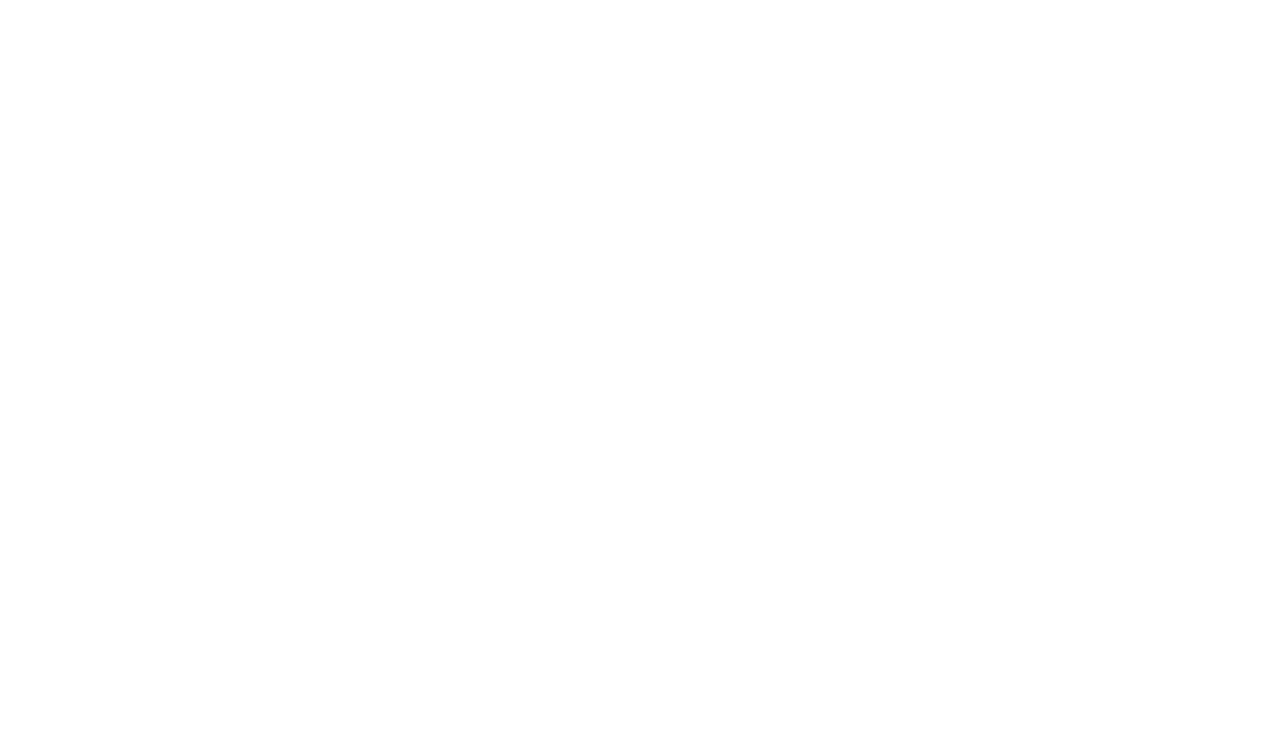
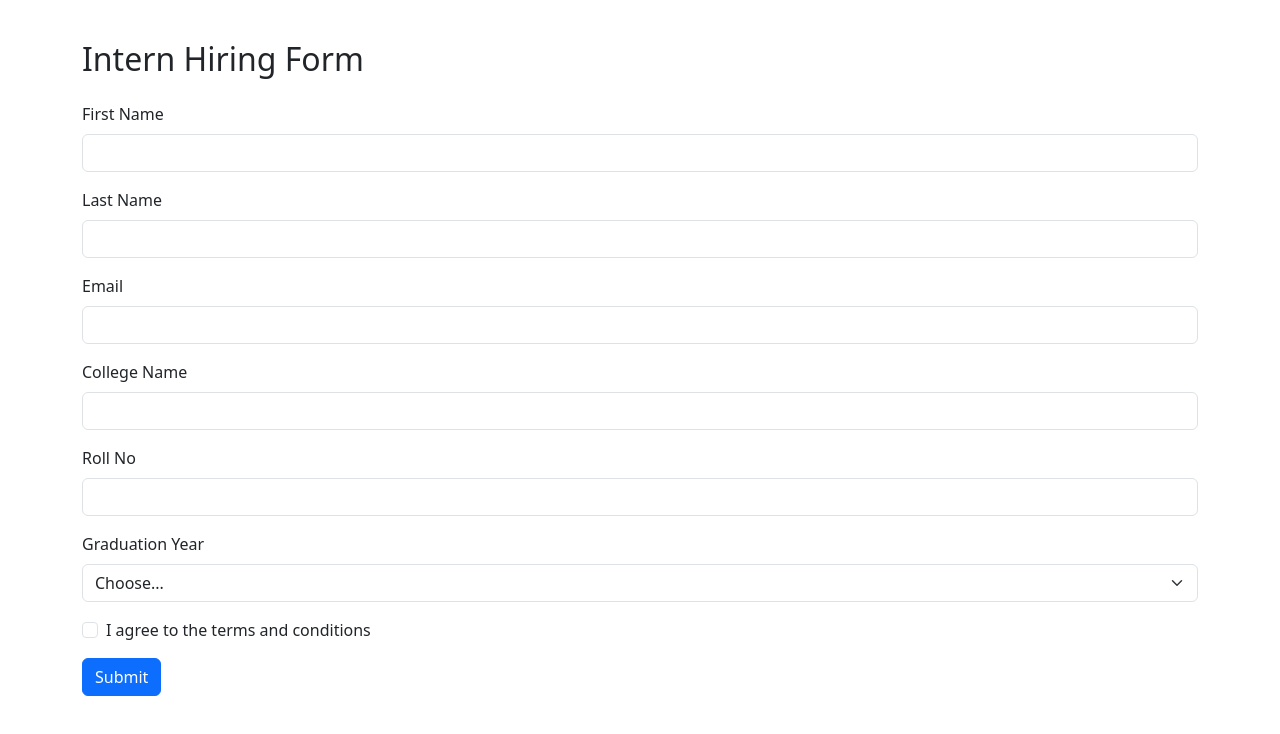
Before and after one commit to acciojob/bootstrap-form-easy-SaiKiran93814, a website: page main.html in a window 1280 px wide. Drawn offline with nearby package versions, Linux system fonts and the light colour scheme.

Commit message:
created a submission

```diff
--- a/main.html
+++ b/main.html
@@ -4,12 +4,91 @@
 
 <head>
 	<link rel="stylesheet" href="styles.css">
+	 <title>Intern Hiring Form</title>
+	<link href="https://cdn.jsdelivr.net/npm/bootstrap@5.3.0/dist/css/bootstrap.min.css" rel="stylesheet">
 </head>
 
 <body>
 	<!-- the entire body must be written by student -->
     <script type="text/javascript" src="./script.js">
 </script>
+<div class="container form-container">
+  <h2 class="mb-4">Intern Hiring Form</h2>
+  <form class="needs-validation" novalidate>
+
+    <!-- First Name -->
+    <div class="mb-3">
+      <label for="first-name-input" class="form-label">First Name</label>
+      <input type="text" class="form-control" id="first-name-input" required>
+      <div class="invalid-feedback">
+        Please enter your first name.
+      </div>
+    </div>
+
+    <!-- Last Name -->
+    <div class="mb-3">
+      <label for="last-name-input" class="form-label">Last Name</label>
+      <input type="text" class="form-control" id="last-name-input" required>
+      <div class="invalid-feedback">
+        Please enter your last name.
+      </div>
+    </div>
+
+    <!-- Email -->
+    <div class="mb-3">
+      <label for="email-input" class="form-label">Email</label>
+      <input type="email" class="form-control" id="email-input" required>
+      <div class="invalid-feedback">
+        Please enter a valid email.
+      </div>
+    </div>
+
+    <!-- College Name -->
+    <div class="mb-3">
+      <label for="college-input" class="form-label">College Name</label>
+      <input type="text" class="form-control" id="college-input" required>
+      <div class="invalid-feedback">
+        Please enter your college name.
+      </div>
+    </div>
+
+    <!-- Roll No -->
+    <div class="mb-3">
+      <label for="roll-no-input" class="form-label">Roll No</label>
+      <input type="text" class="form-control" id="roll-no-input" required>
+      <div class="invalid-feedback">
+        Please enter your roll number.
+      </div>
+    </div>
+
+    <!-- Graduation Year -->
+    <div class="mb-3">
+      <label for="grad-year-select" class="form-label">Graduation Year</label>
+      <select class="form-select" id="grad-year-select" required>
+        <option value="">Choose...</option>
+        <option value="2020">2020</option>
+        <option value="2021">2021</option>
+        <option value="2022">2022</option>
+        <option value="2023">2023</option>
+      </select>
+      <div class="invalid-feedback">
+        Please select your graduation year.
+      </div>
+    </div>
+
+    <!-- Conditions Checkbox -->
+    <div class="mb-3 form-check">
+      <input type="checkbox" class="form-check-input" id="conditions-checkbox" required>
+      <label class="form-check-label" for="conditions-checkbox">I agree to the terms and conditions</label>
+      <div class="invalid-feedback">
+        You must agree before submitting.
+      </div>
+    </div>
+
+    <button class="btn btn-primary" type="submit">Submit</button>
+  </form>
+</div>
+
 
 </body>
 
--- a/script.js
+++ b/script.js
@@ -1 +1,17 @@
 //your code here
+<script>
+  // Bootstrap form validation
+  (() => {
+    'use strict';
+    const forms = document.querySelectorAll('.needs-validation');
+    Array.from(forms).forEach(form => {
+      form.addEventListener('submit', event => {
+        if (!form.checkValidity()) {
+          event.preventDefault();
+          event.stopPropagation();
+        }
+        form.classList.add('was-validated');
+      }, false);
+    });
+  })();
+</script>
--- a/styles.css
+++ b/styles.css
@@ -1,2 +1,6 @@
 
 /* Your CSS Code here. */
+.form-container {
+      max-width: 600px;
+      margin: 40px auto;
+    }
```
